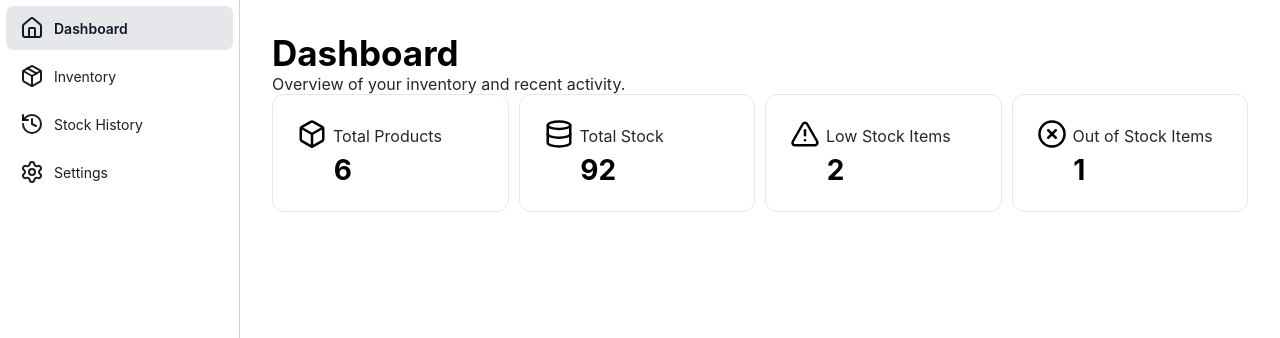
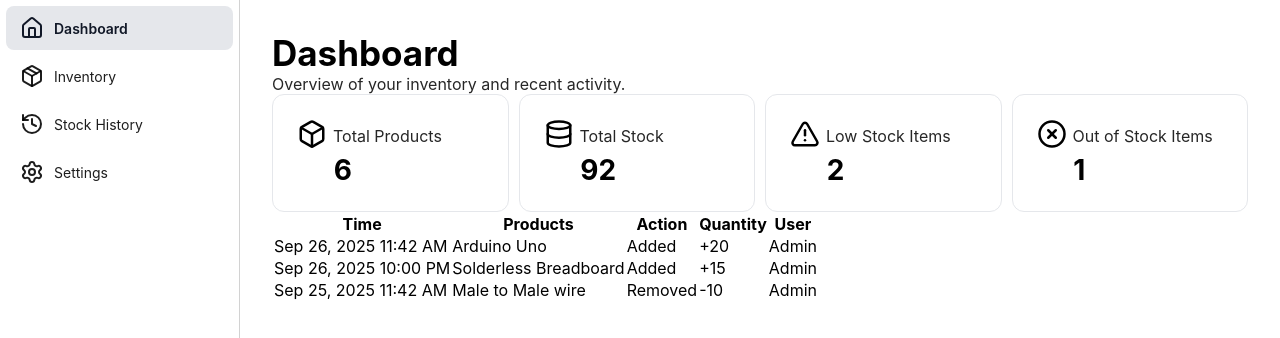
Before and after one commit to princemclein/Inventory-System-, a React (Vite) app: page / in a window 1280 px wide. Shown: the top 338 px of the page. Built offline with nearby package versions, Linux system fonts and the light colour scheme.

Commit message:
feat: build RecentActivityTable component and render it on Dashboard
- Added hardcoded activity data array with 3 sample entries
- Mapped array into table rows
- Imported and rendered component in Dashboard.jsx

```diff
--- a/src/Components/Dashboard/RecentActivityTable.jsx
+++ b/src/Components/Dashboard/RecentActivityTable.jsx
@@ -0,0 +1,53 @@
+const activity = [
+  {
+    time: "Sep 26, 2025 11:42 AM",
+    product: "Arduino Uno",
+    action: "Added",
+    quantity: "+20",
+    user: "Admin",
+  },
+  {
+    time: "Sep 26, 2025 10:00 PM",
+    product: "Solderless Breadboard",
+    action: "Added",
+    quantity: "+15",
+    user: "Admin",
+  },
+  {
+    time: "Sep 25, 2025 11:42 AM",
+    product: "Male to Male wire",
+    action: "Removed",
+    quantity: "-10",
+    user: "Admin",
+  },
+];
+
+export default function RecentActivityTable() {
+  return (
+    <table>
+      <thead>
+        <tr>
+          <th>Time</th>
+          <th>Products</th>
+          <th>Action</th>
+          <th>Quantity</th>
+          <th>User</th>
+        </tr>
+      </thead>
+
+      <tbody>
+        {activity.map((item) => {
+          return (
+            <tr key={item.time}>
+              <td>{item.time}</td>
+              <td>{item.product}</td>
+              <td>{item.action}</td>
+              <td>{item.quantity}</td>
+              <td>{item.user}</td>
+            </tr>
+          );
+        })}
+      </tbody>
+    </table>
+  );
+}
--- a/src/Pages/Dashboard.jsx
+++ b/src/Pages/Dashboard.jsx
@@ -1,7 +1,8 @@
+import { Box, Database, AlertTriangle, XCircle } from "lucide-react";
 import "../Styles/Pages/Dashboard.css";
 import PageHeader from "../Components/PageHeader.jsx";
 import StatCard from "../Components/Dashboard/StatCard.jsx";
-import { Box, Database, AlertTriangle, XCircle } from "lucide-react";
+import RecentActivityTable from "../Components/Dashboard/RecentActivityTable.jsx";
 
 export default function Dashboard() {
   return (
@@ -31,6 +32,9 @@ export default function Dashboard() {
           value={1}
         />
       </div>
+
+      {/* Recent Stock Activity table */}
+      <RecentActivityTable />
     </>
   );
 }
```
Also changed, not shown: src/Components/Dashboard/RecentProductsTable.jsx (+9 -0 lines).
